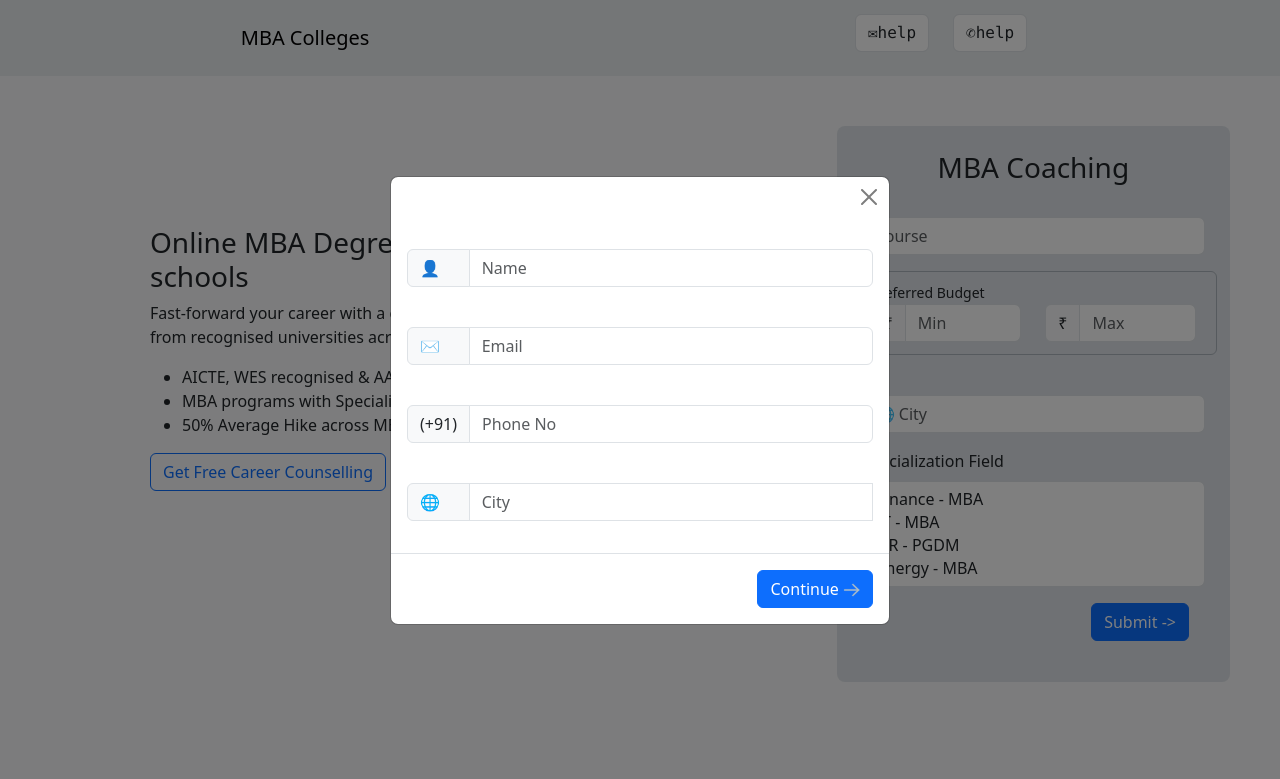
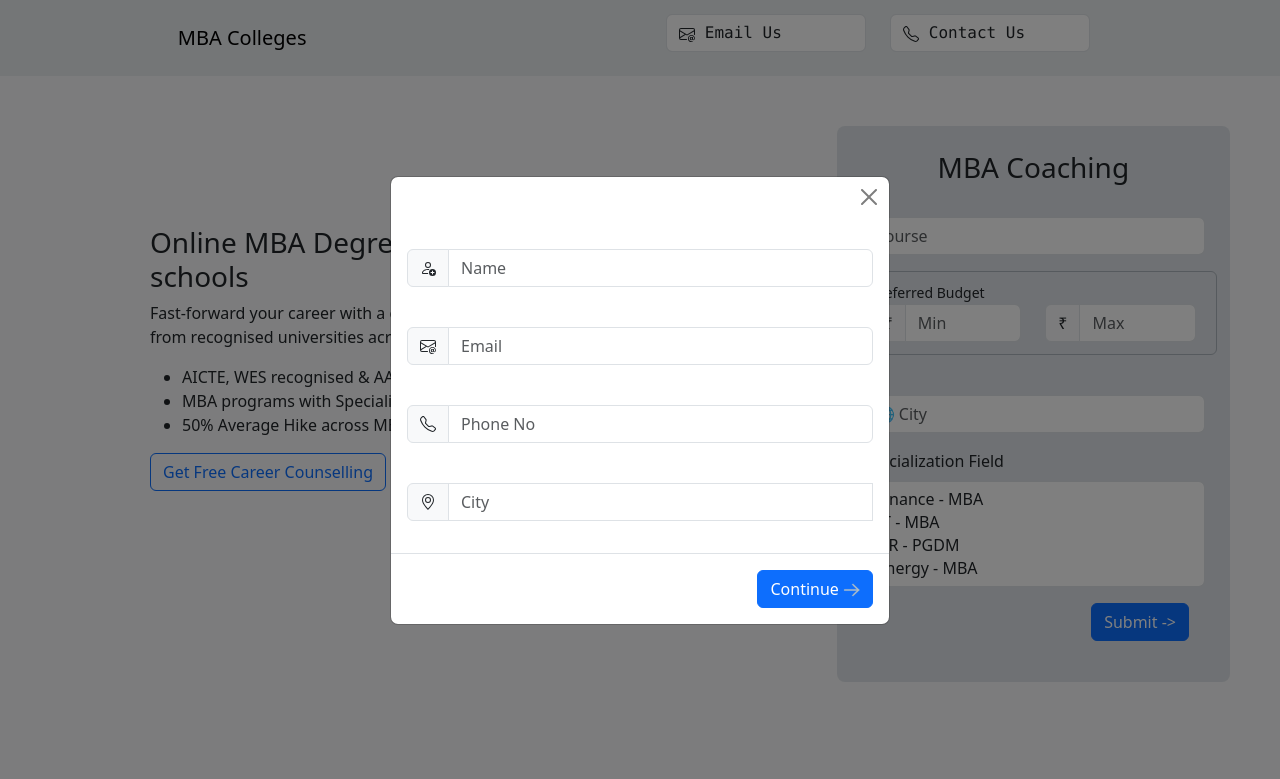
Before and after one commit to CD-Developer/mba-app, a plain HTML site: page view/index.html in a window 1280 px wide. Both pictures are taken after a click on the button "Get Free Career Counselling". Shown: the top 779 px of the page. Drawn offline with nearby package versions, Linux system fonts and the light colour scheme.

Commit message:
icons updated

```diff
--- a/view/CSS/index.css
+++ b/view/CSS/index.css
@@ -18,7 +18,7 @@ a {
 .form-div-focus {
   border: 3px #deaa0e solid;
   scale: 105%;
-  box-shadow: 5px 5px 5px #75ebf8;
+  box-shadow: 5px 5px 10px #75ebf8, -10px 0 #75ebf8;
 }
 
 .close-btn:hover {
--- a/view/CSS/navbar.css
+++ b/view/CSS/navbar.css
@@ -1,3 +1,7 @@
 .contact-group {
   padding-top: 6px !important;
 }
+
+.nav-contact-link {
+  min-width: 200px !important;
+}
--- a/view/index.html
+++ b/view/index.html
@@ -40,12 +40,18 @@
               <div class="navbar-nav d-flex justify-content-around contact-group offcanvas-body row">
                 <!-- CONTACT - EMAIL START -->
                 <p class="col input-group">
-                  <a href="mailto:help@email.com" class="form-control fs-6 fw-lighter font-monospace">&#9993;help</a>
+                  <a href="mailto:help@email.com" class="form-control fs-6 fw-lighter font-monospace nav-contact-link"><svg xmlns="http://www.w3.org/2000/svg" width="16" height="16" fill="currentColor" class="bi bi-envelope-at" viewBox="0 0 16 16">
+                    <path d="M2 2a2 2 0 0 0-2 2v8.01A2 2 0 0 0 2 14h5.5a.5.5 0 0 0 0-1H2a1 1 0 0 1-.966-.741l5.64-3.471L8 9.583l7-4.2V8.5a.5.5 0 0 0 1 0V4a2 2 0 0 0-2-2H2Zm3.708 6.208L1 11.105V5.383l4.708 2.825ZM1 4.217V4a1 1 0 0 1 1-1h12a1 1 0 0 1 1 1v.217l-7 4.2-7-4.2Z"/>
+                    <path d="M14.247 14.269c1.01 0 1.587-.857 1.587-2.025v-.21C15.834 10.43 14.64 9 12.52 9h-.035C10.42 9 9 10.36 9 12.432v.214C9 14.82 10.438 16 12.358 16h.044c.594 0 1.018-.074 1.237-.175v-.73c-.245.11-.673.18-1.18.18h-.044c-1.334 0-2.571-.788-2.571-2.655v-.157c0-1.657 1.058-2.724 2.64-2.724h.04c1.535 0 2.484 1.05 2.484 2.326v.118c0 .975-.324 1.39-.639 1.39-.232 0-.41-.148-.41-.42v-2.19h-.906v.569h-.03c-.084-.298-.368-.63-.954-.63-.778 0-1.259.555-1.259 1.4v.528c0 .892.49 1.434 1.26 1.434.471 0 .896-.227 1.014-.643h.043c.118.42.617.648 1.12.648Zm-2.453-1.588v-.227c0-.546.227-.791.573-.791.297 0 .572.192.572.708v.367c0 .573-.253.744-.564.744-.354 0-.581-.215-.581-.8Z"/>
+                  </svg> Email Us</a>
                 </p>
                 <!-- CONTACT - EMAIL END -->
                 <!-- CONTACT - PHONE START -->
+                <!--  fs-6 fw-lighter font-monospace -->
                 <p class="col input-group">
-                  <a href="tel:7654321980" class="form-control fs-6 fw-lighter font-monospace">&#9990;help</a>
+                  <a href="tel:7654321980" class="form-control fs-6 fw-lighter font-monospace nav-contact-link"><svg xmlns="http://www.w3.org/2000/svg" width="16" height="16" fill="currentColor" class="bi bi-telephone" viewBox="0 0 16 16">
+                    <path d="M3.654 1.328a.678.678 0 0 0-1.015-.063L1.605 2.3c-.483.484-.661 1.169-.45 1.77a17.568 17.568 0 0 0 4.168 6.608 17.569 17.569 0 0 0 6.608 4.168c.601.211 1.286.033 1.77-.45l1.034-1.034a.678.678 0 0 0-.063-1.015l-2.307-1.794a.678.678 0 0 0-.58-.122l-2.19.547a1.745 1.745 0 0 1-1.657-.459L5.482 8.062a1.745 1.745 0 0 1-.46-1.657l.548-2.19a.678.678 0 0 0-.122-.58L3.654 1.328zM1.884.511a1.745 1.745 0 0 1 2.612.163L6.29 2.98c.329.423.445.974.315 1.494l-.547 2.19a.678.678 0 0 0 .178.643l2.457 2.457a.678.678 0 0 0 .644.178l2.189-.547a1.745 1.745 0 0 1 1.494.315l2.306 1.794c.829.645.905 1.87.163 2.611l-1.034 1.034c-.74.74-1.846 1.065-2.877.702a18.634 18.634 0 0 1-7.01-4.42 18.634 18.634 0 0 1-4.42-7.009c-.362-1.03-.037-2.137.703-2.877L1.885.511z"/>
+                  </svg> Contact Us</a>
                 </p>
                 <!-- CONTACT - PHONE END -->
               </div>
@@ -108,7 +114,10 @@
                             <div class="mb-3">
                               <label for="counsellingInputName" class="form-label"></label>
                               <div class="input-group">
-                                <span class="input-group-text">&#128100;&nbsp;&nbsp;&nbsp;&nbsp;</span>
+                                <span class="input-group-text"><svg xmlns="http://www.w3.org/2000/svg" width="16" height="16" fill="currentColor" class="bi bi-person-add" viewBox="0 0 16 16">
+                                  <path d="M12.5 16a3.5 3.5 0 1 0 0-7 3.5 3.5 0 0 0 0 7Zm.5-5v1h1a.5.5 0 0 1 0 1h-1v1a.5.5 0 0 1-1 0v-1h-1a.5.5 0 0 1 0-1h1v-1a.5.5 0 0 1 1 0Zm-2-6a3 3 0 1 1-6 0 3 3 0 0 1 6 0ZM8 7a2 2 0 1 0 0-4 2 2 0 0 0 0 4Z"/>
+                                  <path d="M8.256 14a4.474 4.474 0 0 1-.229-1.004H3c.001-.246.154-.986.832-1.664C4.484 10.68 5.711 10 8 10c.26 0 .507.009.74.025.226-.341.496-.65.804-.918C9.077 9.038 8.564 9 8 9c-5 0-6 3-6 4s1 1 1 1h5.256Z"/>
+                                </svg></span>
                                 <input type="text" class="form-control" id="counsellingInputName"
                                   name="counsellingInputName" aria-describedby="nameHelp" placeholder="Name"
                                   aria-placeholder="enter-name">
@@ -117,7 +126,10 @@
                             <div class="mb-3">
                               <label for="counsellingInputEmail" class="form-label"></label>
                               <div class="input-group">
-                                <span class="input-group-text">&#9993;&nbsp;&nbsp;&nbsp;&nbsp;</span>
+                                <span class="input-group-text"><svg xmlns="http://www.w3.org/2000/svg" width="16" height="16" fill="currentColor" class="bi bi-envelope-at" viewBox="0 0 16 16">
+                                  <path d="M2 2a2 2 0 0 0-2 2v8.01A2 2 0 0 0 2 14h5.5a.5.5 0 0 0 0-1H2a1 1 0 0 1-.966-.741l5.64-3.471L8 9.583l7-4.2V8.5a.5.5 0 0 0 1 0V4a2 2 0 0 0-2-2H2Zm3.708 6.208L1 11.105V5.383l4.708 2.825ZM1 4.217V4a1 1 0 0 1 1-1h12a1 1 0 0 1 1 1v.217l-7 4.2-7-4.2Z"/>
+                                  <path d="M14.247 14.269c1.01 0 1.587-.857 1.587-2.025v-.21C15.834 10.43 14.64 9 12.52 9h-.035C10.42 9 9 10.36 9 12.432v.214C9 14.82 10.438 16 12.358 16h.044c.594 0 1.018-.074 1.237-.175v-.73c-.245.11-.673.18-1.18.18h-.044c-1.334 0-2.571-.788-2.571-2.655v-.157c0-1.657 1.058-2.724 2.64-2.724h.04c1.535 0 2.484 1.05 2.484 2.326v.118c0 .975-.324 1.39-.639 1.39-.232 0-.41-.148-.41-.42v-2.19h-.906v.569h-.03c-.084-.298-.368-.63-.954-.63-.778 0-1.259.555-1.259 1.4v.528c0 .892.49 1.434 1.26 1.434.471 0 .896-.227 1.014-.643h.043c.118.42.617.648 1.12.648Zm-2.453-1.588v-.227c0-.546.227-.791.573-.791.297 0 .572.192.572.708v.367c0 .573-.253.744-.564.744-.354 0-.581-.215-.581-.8Z"/>
+                                </svg></span>
                                 <input type="email" class="form-control" id="counsellingInputEmail"
                                   name="counsellingInputEmail" aria-describedby="emailHelp" placeholder="Email"
                                   aria-placeholder="enter-email">
@@ -126,7 +138,9 @@
                             <div class="mb-3">
                               <label for="counsellingInputPhone" class="form-label"></label>
                               <div class="input-group">
-                                <span class="input-group-text">(+91)</span>
+                                <span class="input-group-text"><svg xmlns="http://www.w3.org/2000/svg" width="16" height="16" fill="currentColor" class="bi bi-telephone" viewBox="0 0 16 16">
+                                  <path d="M3.654 1.328a.678.678 0 0 0-1.015-.063L1.605 2.3c-.483.484-.661 1.169-.45 1.77a17.568 17.568 0 0 0 4.168 6.608 17.569 17.569 0 0 0 6.608 4.168c.601.211 1.286.033 1.77-.45l1.034-1.034a.678.678 0 0 0-.063-1.015l-2.307-1.794a.678.678 0 0 0-.58-.122l-2.19.547a1.745 1.745 0 0 1-1.657-.459L5.482 8.062a1.745 1.745 0 0 1-.46-1.657l.548-2.19a.678.678 0 0 0-.122-.58L3.654 1.328zM1.884.511a1.745 1.745 0 0 1 2.612.163L6.29 2.98c.329.423.445.974.315 1.494l-.547 2.19a.678.678 0 0 0 .178.643l2.457 2.457a.678.678 0 0 0 .644.178l2.189-.547a1.745 1.745 0 0 1 1.494.315l2.306 1.794c.829.645.905 1.87.163 2.611l-1.034 1.034c-.74.74-1.846 1.065-2.877.702a18.634 18.634 0 0 1-7.01-4.42 18.634 18.634 0 0 1-4.42-7.009c-.362-1.03-.037-2.137.703-2.877L1.885.511z"/>
+                                </svg></span>
                                 <input type="tel" class="form-control" id="counsellingInputPhone"
                                   name="counsellingInputPhone" placeholder="Phone No" aria-placeholder="enter-phone">
                               </div>
@@ -134,7 +148,10 @@
                             <div class="mb-3">
                               <label for="counsellingInputCity" class="form-label"></label>
                               <div class="input-group">
-                                <span class="input-group-text">&#127760;&nbsp;&nbsp;&nbsp;&nbsp;</span>
+                                <span class="input-group-text"><svg xmlns="http://www.w3.org/2000/svg" width="16" height="16" fill="currentColor" class="bi bi-geo-alt" viewBox="0 0 16 16">
+                                  <path d="M12.166 8.94c-.524 1.062-1.234 2.12-1.96 3.07A31.493 31.493 0 0 1 8 14.58a31.481 31.481 0 0 1-2.206-2.57c-.726-.95-1.436-2.008-1.96-3.07C3.304 7.867 3 6.862 3 6a5 5 0 0 1 10 0c0 .862-.305 1.867-.834 2.94zM8 16s6-5.686 6-10A6 6 0 0 0 2 6c0 4.314 6 10 6 10z"/>
+                                  <path d="M8 8a2 2 0 1 1 0-4 2 2 0 0 1 0 4zm0 1a3 3 0 1 0 0-6 3 3 0 0 0 0 6z"/>
+                                </svg></span>
                                 <input type="search" class="form-control" id="counsellingInputCity"
                                   name="counsellingInputCity" list="cities" placeholder="City"
                                   aria-placeholder="enter-city">
@@ -152,7 +169,6 @@
                                 </datalist>
                               </div>
                             </div>
-                            <!-- <button type="submit" class="btn btn-primary">Submit</button> -->
                           </form>
 
                         </div>
```
